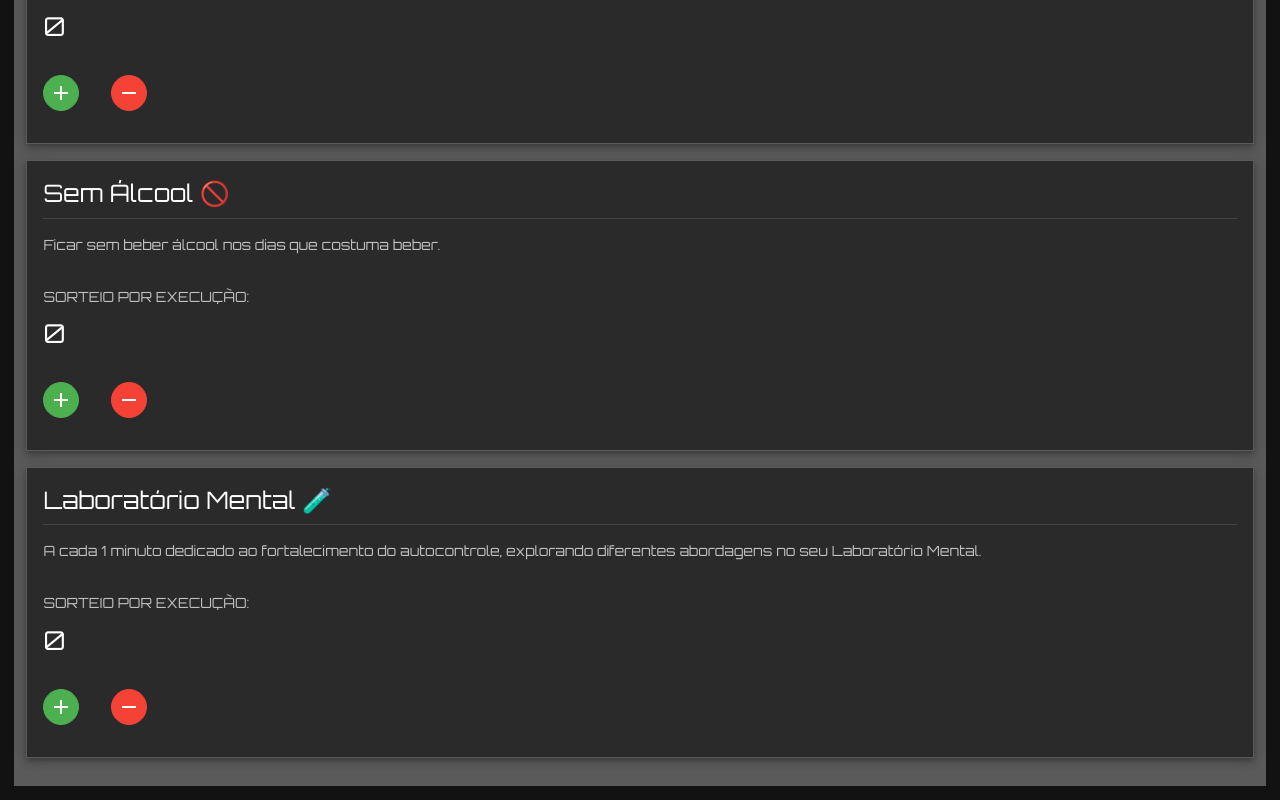
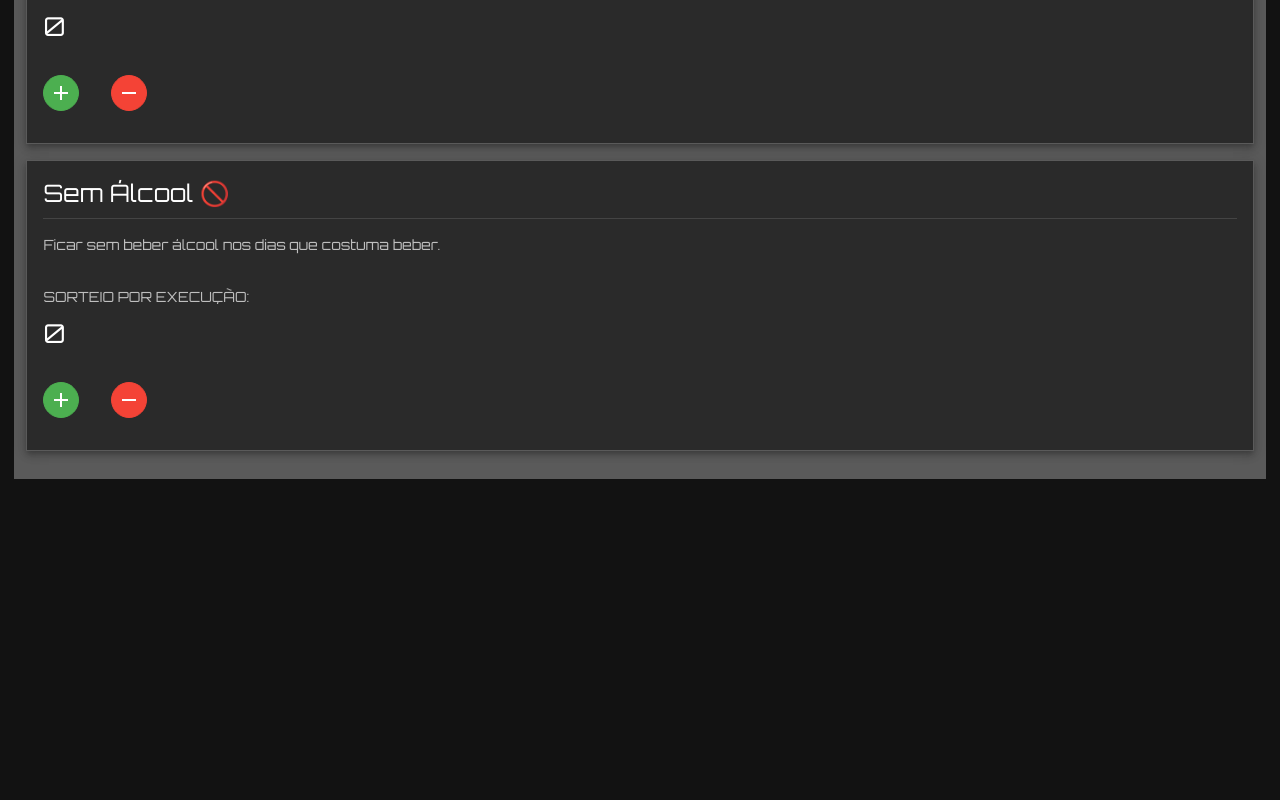
Before and after one commit to guiosouza/react-gamification-web-app, a Next.js app: page /exp in a window 1280 px wide. Shown: the part 1622-2422 px from the top of the page. After the commit the page ends 2115 px from the top, so only its background shows below. Built offline with nearby package versions, Linux system fonts and the light colour scheme.

Commit message:
Mental LAB removed from tasks

```diff
--- a/src/app/exp/page.tsx
+++ b/src/app/exp/page.tsx
@@ -55,7 +55,7 @@ const options: TaskOption[] = [
   { label: "Exercícios" },
   { label: "Nutrição" },
   { label: "Sem Álcool" },
-  { label: "Laboratório Mental" },
+  // { label: "Laboratório Mental" },
 ];
 
 export default function Exp() {
```
